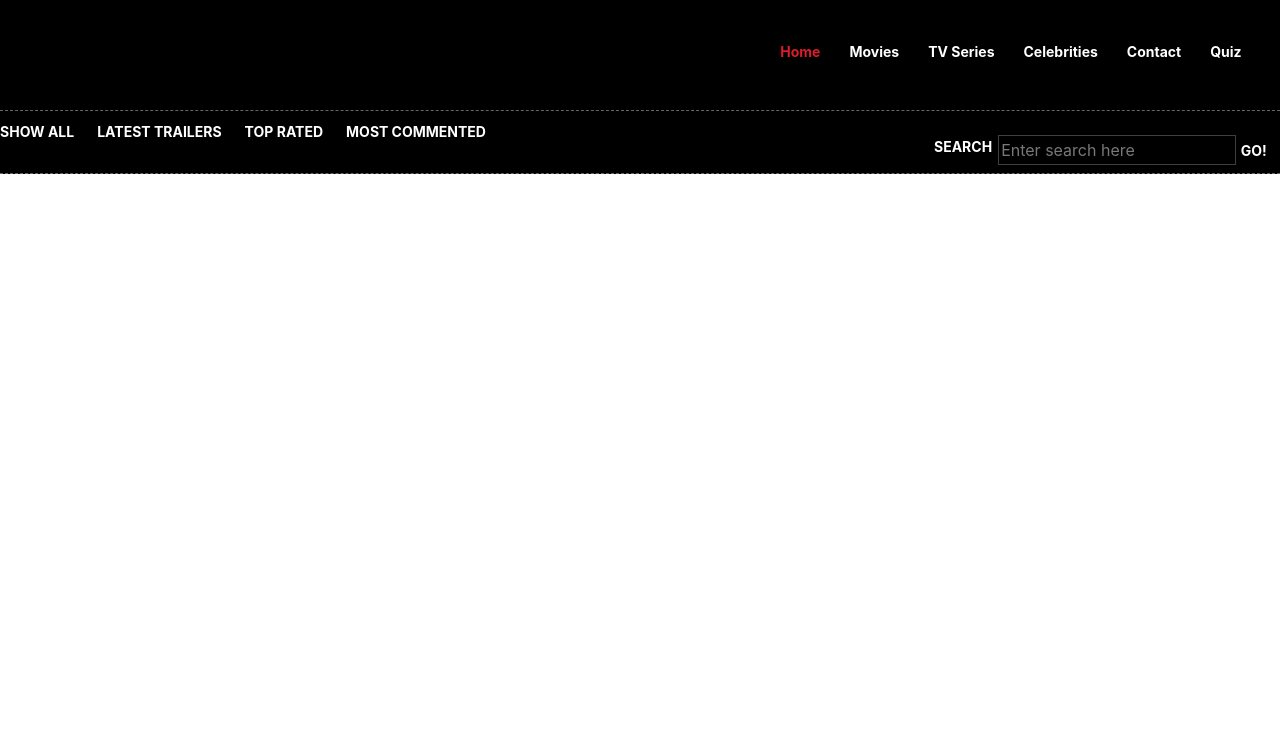
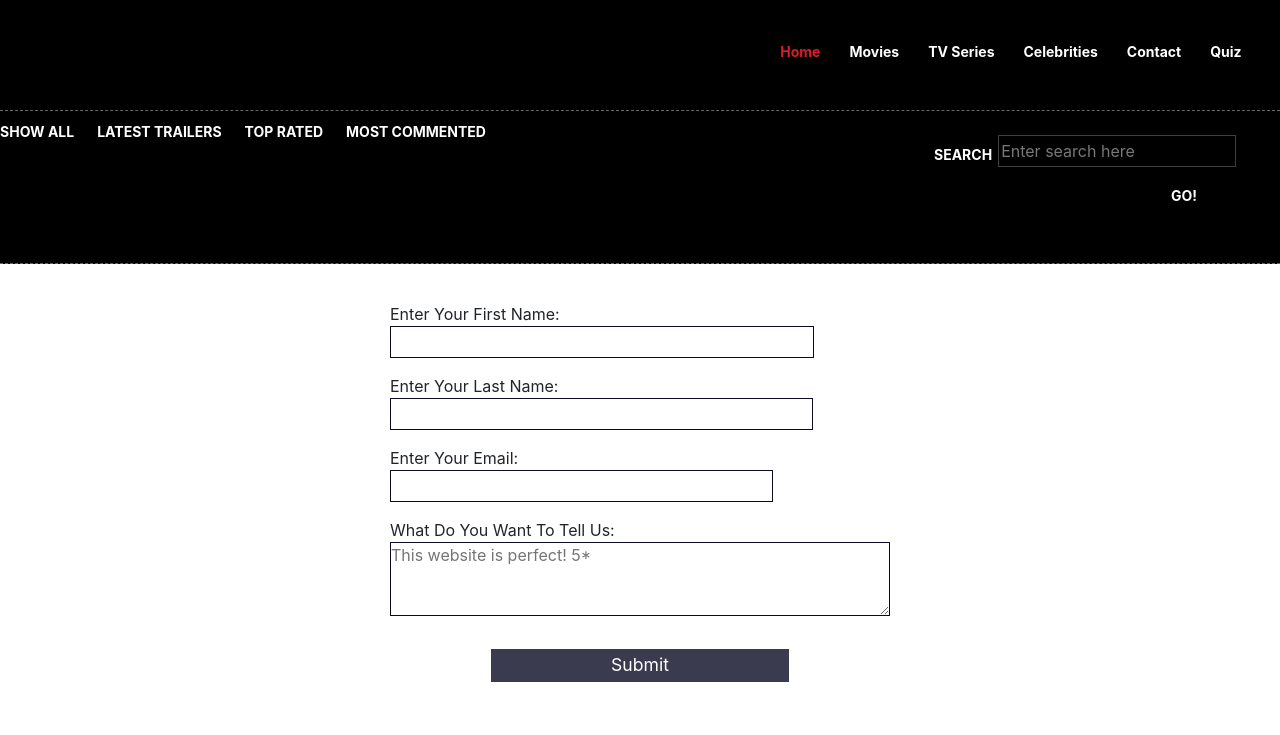
Before and after one commit to Floridado/aachour-proj, a plain HTML site: page contact.html in a window 1280 px wide. Drawn offline with nearby package versions, Linux system fonts and the light colour scheme.

Commit message:
first commit

```diff
--- a/contact.html
+++ b/contact.html
@@ -6,6 +6,7 @@
     <meta name="viewport" content="width=device-width, initial-scale=1.0" />
     <link rel="stylesheet" href="css/main.css" />
     <link rel="stylesheet" href="css/normalize.css" />
+    <link rel="stylesheet" href="css/styles.css" />
     <link
       rel="stylesheet"
       href="https://cdn.jsdelivr.net/npm/bootstrap@4.0.0/dist/css/bootstrap.min.css"
@@ -51,6 +52,34 @@
           </div>
         </div>
       </div>
+      <form class="form">
+        <fieldset>
+          <label for="first-name"
+            >Enter Your First Name:
+            <input id="first-name" name="first-name" type="text" required
+          /></label>
+          <label for="last-name"
+            >Enter Your Last Name:
+            <input id="last-name" name="last-name" type="text" required
+          /></label>
+          <label for="email"
+            >Enter Your Email:
+            <input id="email" name="email" type="email" required
+          /></label>
+
+          <label for="message"
+            >What Do You Want To Tell Us:
+            <textarea
+              id="message"
+              name="message"
+              rows="3"
+              cols="30"
+              placeholder="This website is perfect! 5*"
+            ></textarea>
+          </label>
+        </fieldset>
+        <input type="submit" value="Submit" />
+      </form>
     </div>
   </body>
 </html>
--- a/css/main.css
+++ b/css/main.css
@@ -423,3 +423,7 @@ h1#logo a {
 #footer .rf {
   float: right;
 }
+
+.form {
+  margin-top: 30px;
+}
--- /dev/null
+++ b/css/styles.css
@@ -0,0 +1,76 @@
+body {
+  width: 100%;
+  height: 100vh;
+  margin: 0;
+  color: #f5f6f7;
+  font-family: Tahoma;
+  font-size: 16px;
+}
+
+h1,
+p {
+  margin: 1em auto;
+  text-align: center;
+}
+
+form {
+  width: 60vw;
+  max-width: 500px;
+  min-width: 300px;
+  margin: 0 auto;
+  padding-bottom: 2em;
+}
+
+fieldset {
+  border: none;
+  padding: 2rem 0;
+  border-bottom: 3px solid #3b3b4f;
+}
+
+fieldset:last-of-type {
+  border-bottom: none;
+}
+
+label {
+  display: block;
+  margin: 0.5rem 0;
+}
+
+input,
+textarea,
+select {
+  margin: 10px 0 0 0;
+  width: 100%;
+  min-height: 2em;
+}
+
+input,
+textarea {
+  border: 1px solid #0a0a23;
+  color: #ffffff;
+}
+
+.inline {
+  width: unset;
+  margin: 0 0.5em 0 0;
+  vertical-align: middle;
+}
+
+input[type="submit"] {
+  display: block;
+  width: 60%;
+  margin: 1em auto;
+  height: 2em;
+  font-size: 1.1rem;
+  background-color: #3b3b4f;
+  border-color: white;
+  min-width: 300px;
+}
+
+input[type="file"] {
+  padding: 1px 2px;
+}
+
+a {
+  color: #dfdfe2;
+}
```
